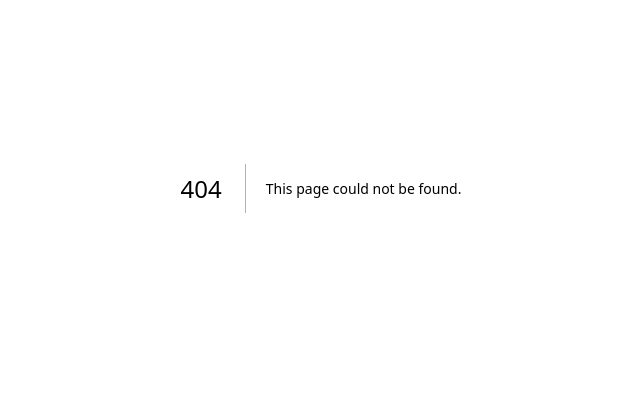
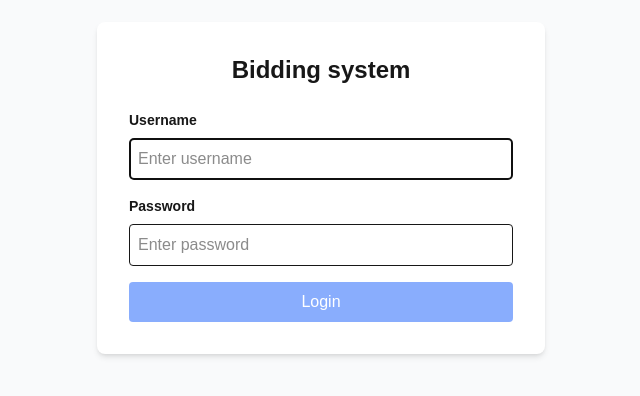
Before and after one commit to fullstackdev124/resume, a Next.js app: page /login in a window 1280 px wide. Before the commit this address had no page. Shown: the part 212-608 px from the top of the page, without its empty margins (319-959 px from the left). Built offline with nearby package versions, Linux system fonts and the light colour scheme.

Commit message:
update system to consider bid guys

```diff
--- /dev/null
+++ b/src/app/api/login/route.ts
@@ -0,0 +1,98 @@
+import { NextRequest, NextResponse } from "next/server";
+
+// All available accounts
+const ALL_ACCOUNTS = [
+  'kaylarelyease@gmail.com',
+  'adriannabarrientoscc@gmail.com - Healthcare',
+  'adriannabarrientoscc@gmail.com - FinTech',
+  'adonish495@gmail.com',
+  'hollandcody54@gmail.com'
+];
+
+// Get account mapping from environment or use default
+function getAccountMapping(): Record<string, string[]> {
+  const mapping: Record<string, string[]> = {};
+
+  // Default: "local" gets all accounts
+  mapping['local'] = ALL_ACCOUNTS;
+
+  // Parse account mapping from environment variable
+  // Format: USERNAME1=account1,account2;USERNAME2=account3
+  const accountMapping = process.env.ACCOUNT_MAPPING || '';
+  if (accountMapping) {
+    accountMapping.split(';').forEach(mappingStr => {
+      const [username, accountsStr] = mappingStr.split('=');
+      if (username && accountsStr) {
+        const accounts = accountsStr.split(',').map(a => a.trim()).filter(a => a);
+        if (accounts.length > 0) {
+          mapping[username.trim()] = accounts;
+        }
+      }
+    });
+  }
+
+  return mapping;
+}
+
+export async function POST(request: NextRequest) {
+  try {
+    const { username, password } = await request.json();
+
+    if (!username || !password) {
+      return NextResponse.json(
+        { error: "Username and password are required" },
+        { status: 400 }
+      );
+    }
+
+    // Get credentials from environment variables
+    // Format: USERNAME1=PASSWORD1,USERNAME2=PASSWORD2,...
+    const credentials = process.env.USER_CREDENTIALS || '';
+    const credentialMap: Record<string, string> = {};
+
+    if (credentials) {
+      credentials.split(',').forEach(cred => {
+        const [user, pass] = cred.split('=');
+        if (user && pass) {
+          credentialMap[user.trim()] = pass.trim();
+        }
+      });
+    }
+
+    // Check if username exists and password matches
+    if (!credentialMap[username] || credentialMap[username] !== password) {
+      return NextResponse.json(
+        { error: "Invalid username or password" },
+        { status: 401 }
+      );
+    }
+
+    // Get accounts for this user
+    const accountMapping = getAccountMapping();
+    const accounts = accountMapping[username] || [];
+
+    if (accounts.length === 0) {
+      return NextResponse.json(
+        { error: "No accounts mapped for this user" },
+        { status: 403 }
+      );
+    }
+
+    return NextResponse.json({
+      success: true,
+      username,
+      accounts,
+    });
+  } catch (error) {
+    console.error("Error during login:", error);
+    return NextResponse.json(
+      {
+        error:
+          error instanceof Error
+            ? error.message
+            : "An error occurred during login",
+      },
+      { status: 500 }
+    );
+  }
+}
--- a/src/app/api/save-resume/route.ts
+++ b/src/app/api/save-resume/route.ts
@@ -6,7 +6,7 @@ const supabaseAnonKey = process.env.NEXT_PUBLIC_SUPABASE_ANON_KEY || ''
 
 export async function POST(request: NextRequest) {
   try {
-    const { json, identifier, description } = await request.json();
+    const { json, identifier, description, username } = await request.json();
 
     if (!json) {
       return NextResponse.json(
@@ -31,9 +31,11 @@ export async function POST(request: NextRequest) {
       emailPrefix = emailParts[0] || ''
     }
 
-    // Insert the resume JSON data into the resume_data table
+    const tableName = username && username !== 'local' ? 'resume_data_bidder' : 'resume_data'
+
+    // Insert the resume JSON data into the table
     const { data, error } = await supabase
-      .from('resume_data')
+      .from(tableName)
       .insert([
         {
           data: json,
--- /dev/null
+++ b/src/app/login/page.tsx
@@ -0,0 +1,98 @@
+"use client"
+
+import React, { useState } from 'react'
+import { useRouter } from 'next/navigation'
+
+export default function LoginPage() {
+  const router = useRouter()
+  const [username, setUsername] = useState('')
+  const [password, setPassword] = useState('')
+  const [error, setError] = useState<string | null>(null)
+  const [loading, setLoading] = useState(false)
+
+  const handleSubmit = async (e: React.FormEvent) => {
+    e.preventDefault()
+    setError(null)
+    setLoading(true)
+
+    try {
+      const res = await fetch('/api/login', {
+        method: 'POST',
+        headers: { 'Content-Type': 'application/json' },
+        body: JSON.stringify({ username, password }),
+      })
+
+      const data = await res.json()
+
+      if (res.ok && data.success) {
+        // Store login info in localStorage
+        localStorage.setItem('username', data.username)
+        localStorage.setItem('accounts', JSON.stringify(data.accounts))
+        // Redirect to main page
+        router.push('/')
+      } else {
+        setError(data.error || 'Login failed')
+      }
+    } catch (err) {
+      setError('Failed to connect to server')
+      console.error(err)
+    } finally {
+      setLoading(false)
+    }
+  }
+
+  return (
+    <main className="min-h-screen flex items-center justify-center bg-gray-50 p-8">
+      <div className="w-full max-w-md">
+        <div className="bg-white p-8 rounded-lg shadow-md">
+          <h1 className="text-2xl font-bold mb-6 text-center">Bidding system</h1>
+
+          <form onSubmit={handleSubmit} className="space-y-4">
+            <div>
+              <label className="block text-sm font-semibold mb-2">
+                Username
+              </label>
+              <input
+                type="text"
+                value={username}
+                onChange={(e) => setUsername(e.target.value)}
+                className="w-full p-2 border rounded text-base"
+                placeholder="Enter username"
+                required
+                autoFocus
+              />
+            </div>
+
+            <div>
+              <label className="block text-sm font-semibold mb-2">
+                Password
+              </label>
+              <input
+                type="password"
+                value={password}
+                onChange={(e) => setPassword(e.target.value)}
+                className="w-full p-2 border rounded text-base"
+                placeholder="Enter password"
+                required
+              />
+            </div>
+
+            {error && (
+              <div className="p-2 bg-red-50 border border-red-200 rounded text-red-700 text-sm">
+                {error}
+              </div>
+            )}
+
+            <button
+              type="submit"
+              className="w-full px-4 py-2 bg-blue-600 text-white rounded hover:bg-blue-700 disabled:opacity-50 disabled:cursor-not-allowed"
+              disabled={loading || !username || !password}
+            >
+              {loading ? 'Logging in...' : 'Login'}
+            </button>
+          </form>
+        </div>
+      </div>
+    </main>
+  )
+}
--- a/src/app/page.tsx
+++ b/src/app/page.tsx
@@ -1,9 +1,10 @@
 "use client"
 
-import React, { useState } from 'react'
+import React, { useState, useEffect } from 'react'
+import { useRouter } from 'next/navigation'
 import AccountSelector from '../components/AccountSelector'
 
-const mockAccounts = ['kaylarelyease@gmail.com', 'adriannabarrientoscc@gmail.com - Healthcare', 'adriannabarrientoscc@gmail.com - FinTech', 'adonish495@gmail.com', 'hollandcody54@gmail.com']
+const allAccounts = ['kaylarelyease@gmail.com', 'adriannabarrientoscc@gmail.com - Healthcare', 'adriannabarrientoscc@gmail.com - FinTech', 'adonish495@gmail.com', 'hollandcody54@gmail.com']
 const mockResumes: Record<string,string> = {
   'kaylarelyease@gmail.com': `Kayla Relyea
 Senior Full Stack Engineer
@@ -105,7 +106,11 @@ const mockTemplates: Record<string,string> = {
 }
 
 export default function Page() {
-  const [account, setAccount] = useState(mockAccounts[0])
+  const router = useRouter()
+  const [isAuthenticated, setIsAuthenticated] = useState(false)
+  const [userAccounts, setUserAccounts] = useState<string[]>([])
+  const [username, setUsername] = useState('')
+  const [account, setAccount] = useState('')
   const [resumes, setResumes] = useState<Record<string,string>>(mockResumes)
   const templateMap: Record<string,string> = mockTemplates
   const [jobDesc, setJobDesc] = useState('')
@@ -331,16 +336,70 @@ export default function Page() {
   }
 
   React.useEffect(() => {
-    // keep for potential future use; no-op now
-  }, [])
+    // Check authentication on mount
+    if (typeof window !== 'undefined') {
+      const username = localStorage.getItem('username')
+      const accountsJson = localStorage.getItem('accounts')
+
+      if (username && accountsJson) {
+        try {
+          const accounts = JSON.parse(accountsJson)
+          setUserAccounts(accounts)
+          setUsername(username)
+          setIsAuthenticated(true)
+          if (accounts.length > 0) {
+            setAccount(accounts[0])
+          } else {
+            router.push('/login')
+          }
+          if (username !== 'local') {
+            setShowInterview(false)
+            setShowJsonInput(false)
+          }
+        } catch (e) {
+          console.error('Failed to parse accounts:', e)
+          router.push('/login')
+        }
+      } else {
+        router.push('/login')
+      }
+    }
+  }, [router])
+
+  // Show loading or redirect if not authenticated
+  if (!isAuthenticated || userAccounts.length === 0) {
+    return (
+      <main className="p-8 max-w-6xl mx-auto">
+        <div className="text-center">Loading...</div>
+      </main>
+    )
+  }
+
+  const handleLogout = () => {
+    localStorage.removeItem('username')
+    localStorage.removeItem('accounts')
+    router.push('/login')
+  }
 
   return (
     <main className="p-8 max-w-6xl mx-auto">
       <div className="flex items-center justify-between mb-4">
         <div className="flex items-center gap-4">
-          <AccountSelector accounts={mockAccounts} value={account} onChange={setAccount} />
+          {userAccounts.length > 1 ? (
+            <AccountSelector accounts={userAccounts} value={account} onChange={setAccount} />
+          ) : userAccounts.length === 1 ? (
+            <div className="text-sm text-gray-600">{userAccounts[0]}</div>
+          ) : null}
         </div>
         <div className="flex gap-2">
+          <button
+            onClick={handleLogout}
+            className="px-4 py-2 bg-red-600 text-white rounded hover:bg-red-700"
+          >
+            Logout
+          </button>
+          {username === 'local' && (
+            <>
               {showInterview ? (
                 <button
                   onClick={() => setShowInterview(false)}
@@ -385,6 +444,8 @@ export default function Page() {
                   >
                     {showJsonInput ? 'Hide' : 'Generate from JSON'}
                   </button>
+                </>
+              )}
             </>
           )}
         </div>
@@ -915,7 +976,8 @@ export default function Page() {
                               body: JSON.stringify({
                                 json: resumeData,
                                 identifier: identifier && identifier.trim() ? identifier.trim() : null,
-                                description: jobDesc && jobDesc.trim() ? jobDesc.trim() : null
+                                description: jobDesc && jobDesc.trim() ? jobDesc.trim() : null,
+                                username
                               }),
                             })
                           } catch (error) {
```
Lines whose indentation alone changed are shown as unchanged.
